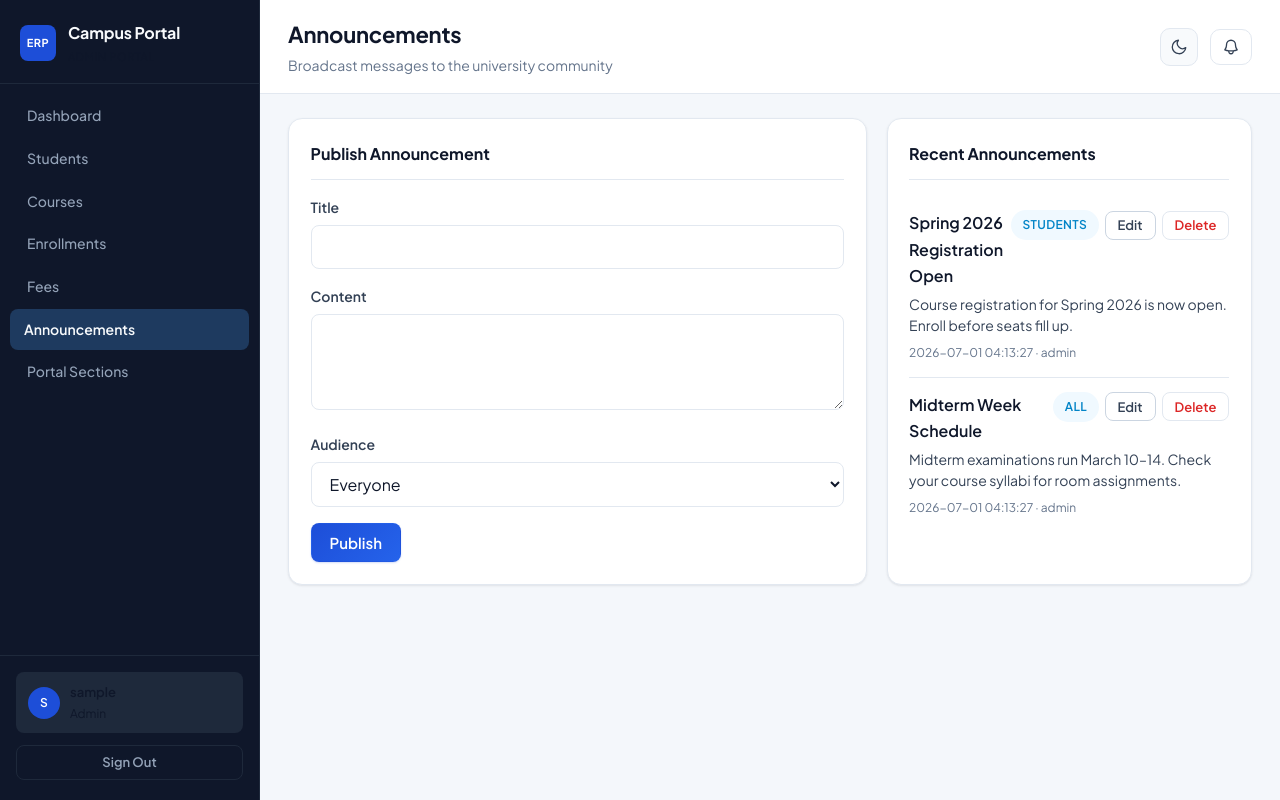
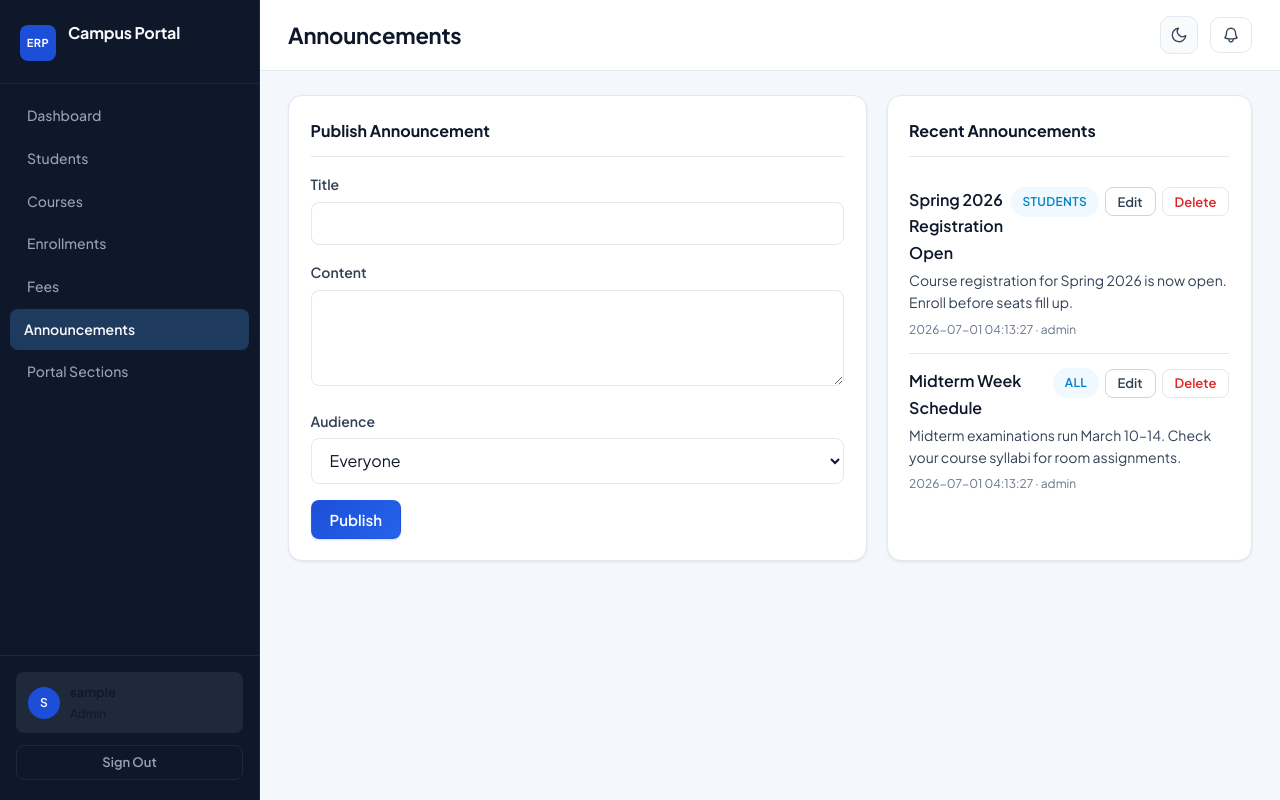
Before and after one commit to kashifftw/cs50-final-project, a Flask app: page /admin/announcements in a window 1280 px wide. Run offline with Flask 3, Linux system fonts and the light colour scheme; the visitor is signed in with stand-in values (Sample User, id 1); data comes from the database, SQL or seed files in the repository.

Commit message:
Remove explanatory admin announcements subtitle.

```diff
--- a/templates/admin/announcements.html
+++ b/templates/admin/announcements.html
@@ -1,7 +1,7 @@
 {% extends "layout.html" %}
 {% block title %}Announcements{% endblock %}
 {% block page_title %}Announcements{% endblock %}
-{% block page_subtitle %}<p class="page-subtitle">Broadcast messages to the university community</p>{% endblock %}
+{% block page_subtitle %}{% endblock %}
 
 {% block sidebar_nav %}
 {% include "admin/_sidebar.html" %}
```
